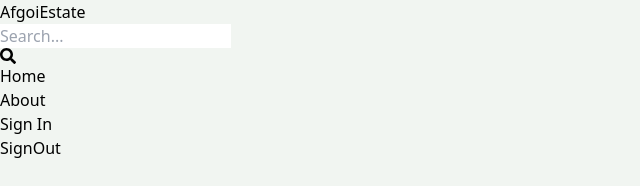
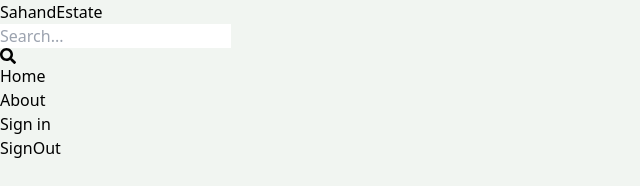
Before and after one commit to Abdimalik-Osman/real-state-mern-app, a React (Vite) app in the folder client/: page /sign-out in a window 1280 px wide. Shown: the top 186 px of the page, without its empty margins (0-640 px from the left). Built offline with nearby package versions, Linux system fonts and the light colour scheme; no server answers.

Commit message:
profile page added

```diff
--- a/client/src/App.jsx
+++ b/client/src/App.jsx
@@ -1,5 +1,6 @@
 import { BrowserRouter, Route, Routes } from "react-router-dom"
 import Header from "./Components/Header"
+import PrivateRoute from "./Components/PrivateRoute"
 import About from "./pages/About"
 import Profile from "./pages/Profile"
 import SignIn from "./pages/SignIn"
@@ -17,7 +18,9 @@ export default function App() {
         <Route path="/sign-in" element={<SignIn />} />
         <Route path="/sign-up" element={<Signup />} />
         <Route path="/sign-out" element={<SignOut />} />
-        <Route path="/profile" element={<Profile />} />
+        <Route element={<PrivateRoute />}>
+          <Route path='/profile' element={<Profile />} />
+        </Route>
       </Routes>
     </BrowserRouter>
   )
--- a/client/src/Components/Header.jsx
+++ b/client/src/Components/Header.jsx
@@ -1,32 +1,46 @@
-import React from 'react'
-import { FaSearch } from "react-icons/fa"
-import { Link } from 'react-router-dom'
+import { FaSearch } from 'react-icons/fa';
+import { useSelector } from 'react-redux';
+import { Link } from 'react-router-dom';
+
 export default function Header() {
+  const { currentUser } = useSelector((state) => state.user);
   return (
     <header className='bg-slate-200 shadow-md'>
-    <div className="flex justify-between items-center max-w-6xl mx-auto p-3">
-    <Link to={"/"} >
-      <h1 className="font-bold text-sm sm:text-xl flex flex-wrap">
-        <span className="text-slate-500">Afgoi</span>
-        <span className="text-slate-700">Estate</span>
+      <div className='flex justify-between items-center max-w-6xl mx-auto p-3'>
+        <Link to='/'>
+          <h1 className='font-bold text-sm sm:text-xl flex flex-wrap'>
+            <span className='text-slate-500'>Sahand</span>
+            <span className='text-slate-700'>Estate</span>
           </h1>
         </Link>
         <form className='bg-slate-100 p-3 rounded-lg flex items-center'>
-        <input type="text" placeholder='Search...' className='bg-transparent focus:outline-none w-24 sm:w-64' />
+          <input
+            type='text'
+            placeholder='Search...'
+            className='bg-transparent focus:outline-none w-24 sm:w-64'
+          />
           <FaSearch className='text-slate-600' />
         </form>
-      <ul className="flex gap-4">
-      <Link to={"/"} >
-        <li className="hidden sm:inline text-slate-700 hover:underline">Home</li>
+        <ul className='flex gap-4'>
+          <Link to='/'>
+            <li className='hidden sm:inline text-slate-700 hover:underline'>
+              Home
+            </li>
           </Link>
-        <Link to={"/about"} >
-        <li className="hidden sm:inline text-slate-700 hover:underline">About</li>
+          <Link to='/about'>
+            <li className='hidden sm:inline text-slate-700 hover:underline'>
+              About
+            </li>
           </Link>
-        <Link to={"/sign-in"} >
-        <li className=" text-slate-700 hover:underline">Sign In</li>
+          <Link to='/profile'>
+            {currentUser ? (
+              <img className='rounded-full h-7 w-7 object-cover' src={currentUser.avatar} alt='profile' />
+            ) : (
+              <li className=' text-slate-700 hover:underline'> Sign in</li>
+            )}
           </Link>
         </ul>
       </div>
     </header>
-  )
+  );
 }
--- /dev/null
+++ b/client/src/Components/PrivateRoute.jsx
@@ -0,0 +1,7 @@
+import { useSelector } from 'react-redux';
+import { Navigate, Outlet } from 'react-router-dom';
+
+export default function PrivateRoute() {
+  const { currentUser } = useSelector((state) => state.user);
+  return currentUser ? <Outlet /> : <Navigate to='/sign-in' />;
+}
```
Lines whose indentation alone changed are shown as unchanged.
